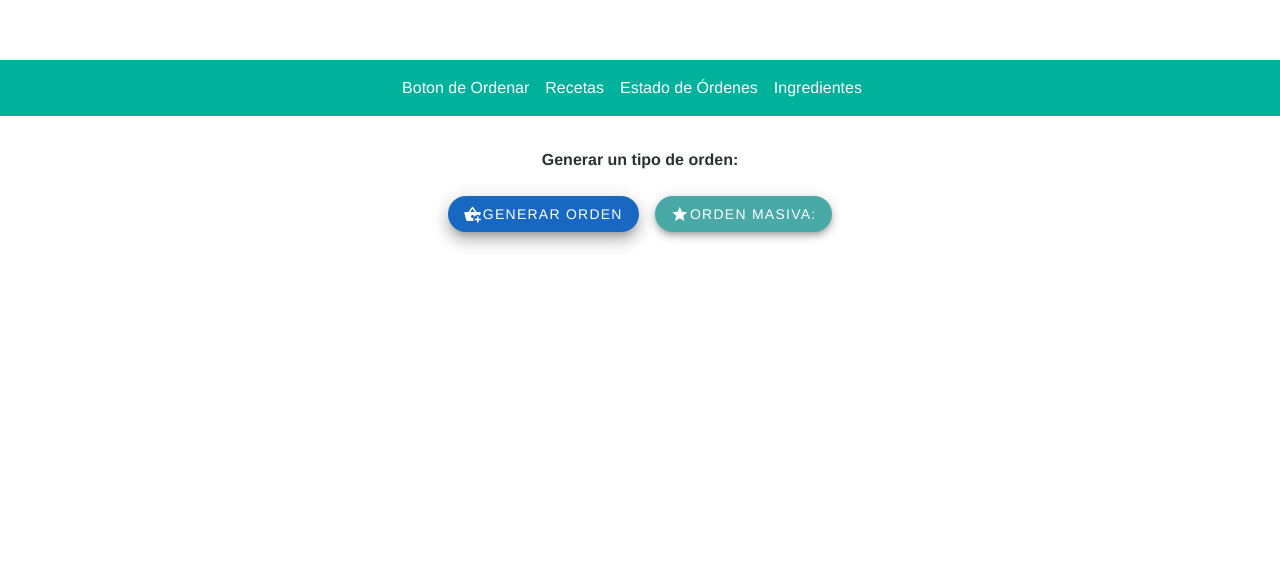
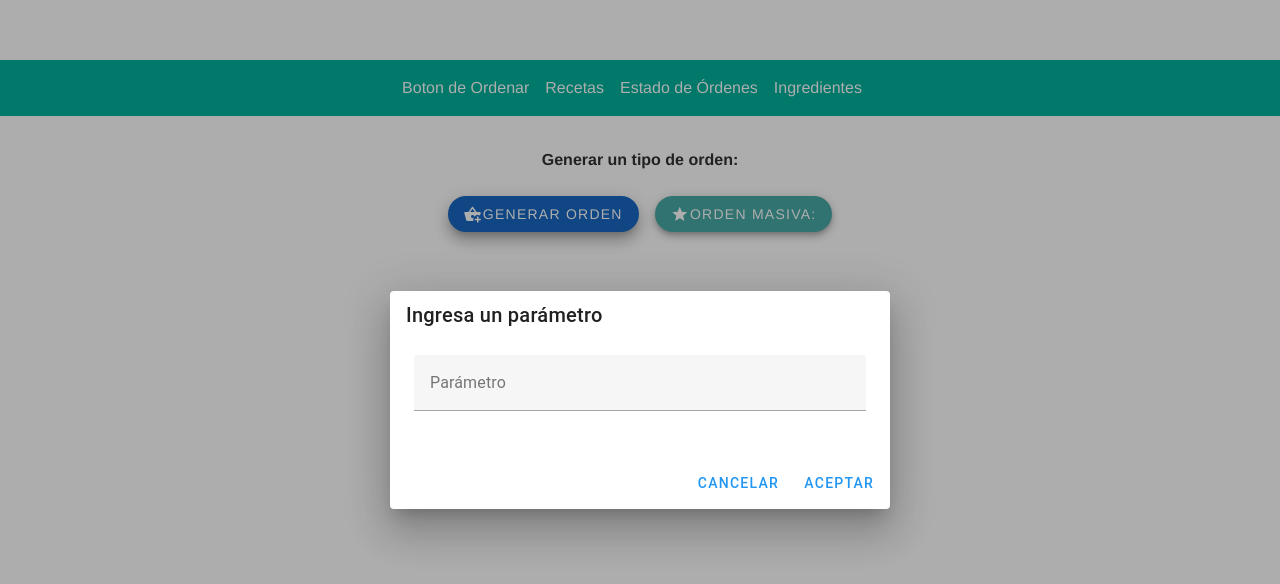
Before and after one commit to carloshuayamares/restaurante-alegra, a Vue app in the folder frontend/: page / in a window 1280 px wide. Both pictures are taken after a click on the button "ORDEN MASIVA:". Shown: the top 584 px of the page. Built offline with nearby package versions, Linux system fonts and the light colour scheme; no server answers.

Commit message:
feat - frontend consultas masivas v1

```diff
--- a/frontend/src/components/OrderButton.vue
+++ b/frontend/src/components/OrderButton.vue
@@ -2,29 +2,38 @@
   <h4>Generar un tipo de orden:</h4>
 
   <v-container>
-    <v-btn
-      color="primary"
-      class="ma-2"
-      elevation="10"
-      rounded
-      @click="sendOrder"
-    >
+    <v-btn color="primary" class="ma-2" elevation="10" rounded @click="sendOrder">
       <v-icon left>mdi-basket-plus</v-icon>
       Generar Orden
     </v-btn>
 
     <!-- Otro ejemplo con botón con borde -->
-    <v-btn
-      color="secondary"
-      outlined
-      class="ma-2"
-      elevation="5"
-      rounded
-      @click="onClick"
-    >
+    <v-btn color="secondary" outlined class="ma-2" elevation="5" rounded @click="openDialog">
       <v-icon right>mdi-star</v-icon>
       Orden Masiva:
     </v-btn>
+
+    <!-- Modal (v-dialog) -->
+    <v-dialog v-model="dialog" max-width="500px">
+      <v-card>
+        <v-card-title class="headline">Ingresa un parámetro</v-card-title>
+
+        <v-card-text>
+          <v-text-field v-model="inputParam" label="Parámetro" placeholder="Introduce un valor"></v-text-field>
+        </v-card-text>
+
+        <v-card-actions>
+          <v-spacer></v-spacer>
+          <v-btn color="blue darken-1" text @click="closeDialog">Cancelar</v-btn>
+          <v-btn color="blue darken-1" text @click="submitParam">Aceptar</v-btn>
+        </v-card-actions>
+      </v-card>
+    </v-dialog>
+
+    <!-- Mostrar el valor ingresado -->
+    <div v-if="submittedParam">
+      <p>Parámetro ingresado: {{ submittedParam }}</p>
+    </div>
   </v-container>
 </template>
 
@@ -32,7 +41,35 @@
 import axios from 'axios';
 
 export default {
+  data() {
+    return {
+      dialog: false,       // Controla la visibilidad del modal
+      inputParam: '',      // Valor del input dentro del modal
+      submittedParam: ''   // Almacena el valor enviado
+    };
+  },
   methods: {
+    openDialog() {
+      this.dialog = true;  // Abre el modal
+    },
+    closeDialog() {
+      this.dialog = false; // Cierra el modal
+      this.inputParam = ''; // Limpia el campo de input
+    },
+    async submitParam() {
+      this.submittedParam = this.inputParam; // Guarda el valor ingresado
+
+      console.log(this.submittedParam, typeof this.submittedParam)
+      try {
+        const pedido = await axios.post('http://localhost:3001/api/order', { cantidad: this.submittedParam });
+        console.log({ pedido })
+        this.closeDialog();   // Cierra el modal después de guardar
+        alert('Order sent successfully!');
+      } catch (error) {
+        console.log(error)
+        alert('Failed to send order.');
+      }
+    },
     async sendOrder() {
       try {
         const pedido = await axios.post('http://localhost:3001/api/order', { cantidad: 1 });
@@ -43,16 +80,6 @@ export default {
         alert('Failed to send order.');
       }
     },
-    async onClick() {
-      try {
-        const pedido = await axios.post('http://localhost:3001/api/order', { cantidad: 3 });
-        console.log({ pedido })
-        alert('Order sent successfully!');
-      } catch (error) {
-        console.log(error)
-        alert('Failed to send order.');
-      }
-    }
   },
 };
 </script>
```
